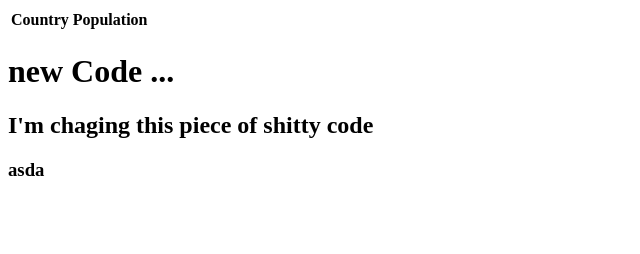
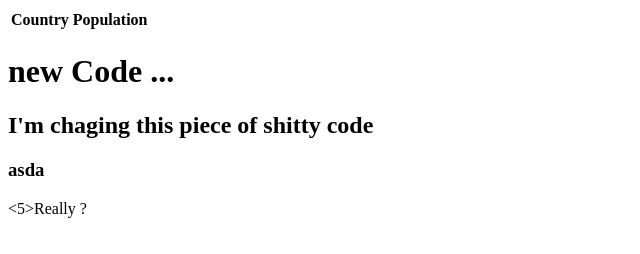
Before and after one commit to Pythonious/com.bread.demo, a plain HTML site: page index.html in a window 1280 px wide. Shown: the full height of the page, 0-640 px from the left. Drawn offline with nearby package versions, Linux system fonts and the light colour scheme; no server answers.

```diff
--- a/index.html
+++ b/index.html
@@ -26,5 +26,6 @@
       <h1> new Code ...</h1>
       <h2> I'm chaging this piece of shitty code</h2>
       <h3>asda</h3>
+      <5>Really ?</5>
   </body>
 </html>
```
